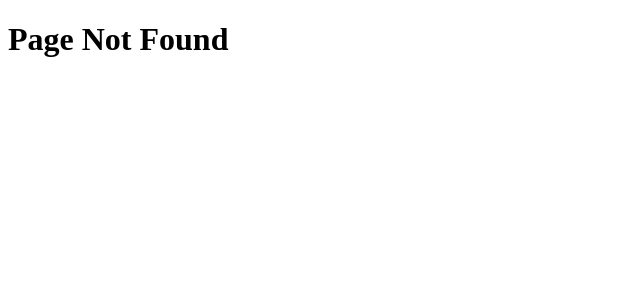
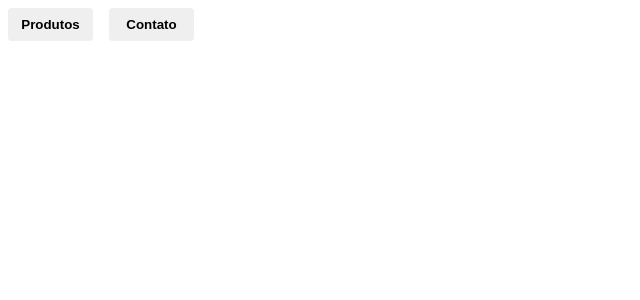
Before and after one commit to joaopedroalb/simple-router-app, a React (Create React App) app: page /produto in a window 1280 px wide. Before the commit this address had no page. Shown: the top 300 px of the page, without its empty margins (0-640 px from the left). Built offline with nearby package versions, Linux system fonts and the light colour scheme; the HTML template or start-up script is replaced by a standard one.

Commit message:
Add link to product

```diff
--- a/src/App.js
+++ b/src/App.js
@@ -9,7 +9,7 @@ function App() {
     <BrowserRouter>
       <Routes>
         <Route path='/' element={<Home/>}/>
-        <Route path='/product' element={<Product/>}/>
+        <Route path='/produto/*' element={<Product/>}/>
         <Route path='/contato' element={<Contact/>}/>
         <Route path='/*' element={<NotFound/>}/>
       </Routes>
--- a/src/pages/Home.js
+++ b/src/pages/Home.js
@@ -1,4 +1,5 @@
 import React, { useEffect, useState } from 'react'
+import { Link } from 'react-router-dom'
 import Card from '../components/Card'
 import Nav from '../components/Nav'
 import styles from '../styles/Home.module.css'
@@ -25,7 +26,9 @@ export default function Home() {
 
         <div className={styles.cardContainer}>
           {
-            data&&data.map(product=><Card key={product.id} pathImg={product.fotos[0].src} nome={product.nome}/>)
+            data&&data.map(product=><Link key={product.id} to={`/produto/${product.nome}`} style={{ textDecoration: 'none',color:'#000' }}>
+                                      <Card pathImg={product.fotos[0].src} nome={product.nome}/>
+                                    </Link>)
           }
         </div>
     </div>
--- a/src/pages/Product.js
+++ b/src/pages/Product.js
@@ -1,7 +1,10 @@
 import React from 'react'
+import Nav from '../components/Nav'
 
 export default function Product() {
   return (
-    <div>Product Page</div>
+    <div>
+      <Nav/>
+    </div>
   )
 }
```
